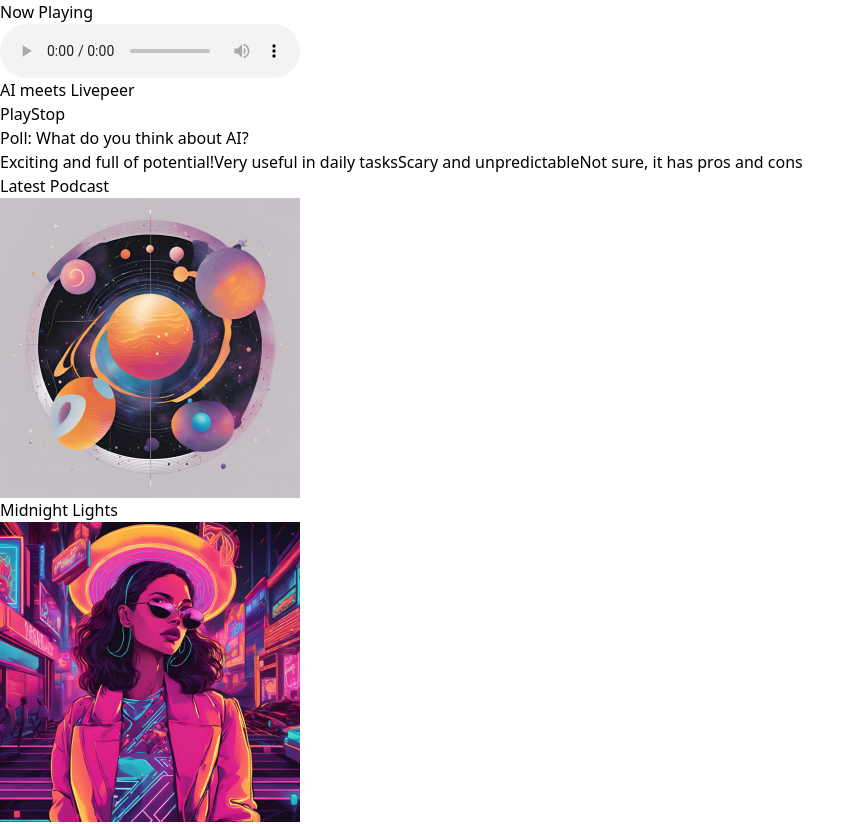
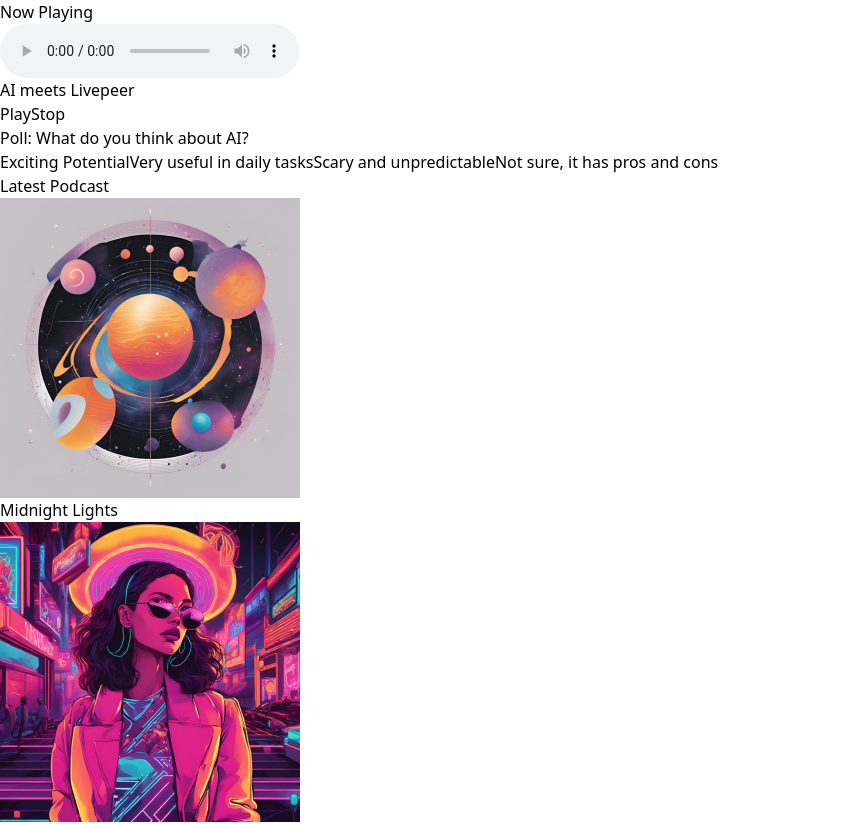
Before and after one commit to Fatumayattani/allechain_livepeer, a React (Vite) app: page /podcast in a window 1280 px wide. Shown: the top 824 px of the page, without its empty margins (0-865 px from the left). Built offline with nearby package versions, Linux system fonts and the light colour scheme; no server answers; what @thirdweb-dev/react, thirdweb would draw is missing.

Commit message:
save changes

```diff
--- a/src/components/Podcast.jsx
+++ b/src/components/Podcast.jsx
@@ -75,7 +75,7 @@ const Podcast = () => {
                 vote === 'Exciting' ? 'bg-orange-500' : 'bg-gray-700'
               } text-white p-3 rounded-lg hover:bg-orange-400 transition duration-300`}
             >
-              Exciting and full of potential!
+            Exciting Potential
             </button>
             <button
               onClick={() => handleVote('Useful')}
```
